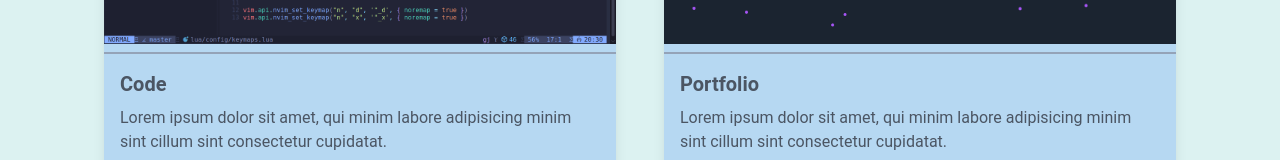
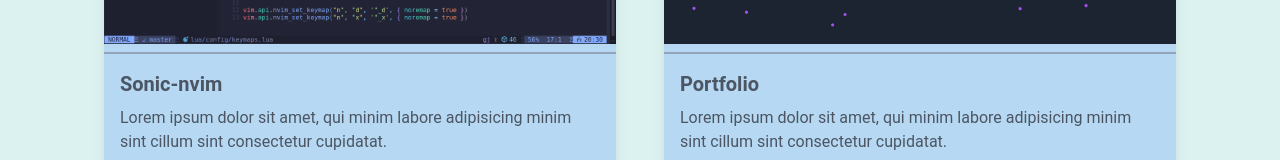
Before and after one commit to tsizehena223/portfolio2024, a React (Create React App) app: page / in a window 1280 px wide. Shown: the part 2538-2698 px from the top of the page. Built offline with nearby package versions, Linux system fonts and the light colour scheme.

Commit message:
update: project page

```diff
--- a/src/components/Card.jsx
+++ b/src/components/CardProjects.jsx
@@ -2,10 +2,10 @@
 import Neovim from '../assets/projects/sonic-nvim.png';
 import Portfolio from '../assets/projects/portfolio.png';
 
-const Card = ({ isDarkMode }) => {
+const CardProjects = ({ isDarkMode }) => {
     const projects = {
         1: {
-            "title": "Code",
+            "title": "Sonic-nvim",
             "content": "Lorem ipsum dolor sit amet, qui minim labore adipisicing minim sint cillum sint consectetur cupidatat.",
             "image": Neovim,
             "link": "https://github.com/tsizehena223/sonic-nvim"
@@ -40,4 +40,4 @@
     );
 };
 
-export default Card;
+export default CardProjects;
--- a/src/pages/Projects.jsx
+++ b/src/pages/Projects.jsx
@@ -1,11 +1,11 @@
-import Card from "../components/Card"
+import CardProjects from "../components/CardProjects"
 
 const Project = ({ isDarkMode }) => {
     return (
         <div id="projects" className={`my-6 lg:pt-20 h-auto ${isDarkMode ? 'my-bg-dark text-gray-300' : 'my-bg text-gray-600'}`} >
             <h2 className={`font-bold text-3xl md:text-4xl lg:text-5xl text-center text-purple-600`}>Recent projects</h2>
             <div className="py-6">
-                <Card isDarkMode={isDarkMode} />
+                <CardProjects isDarkMode={isDarkMode} />
             </div>
         </div >
     )
```
